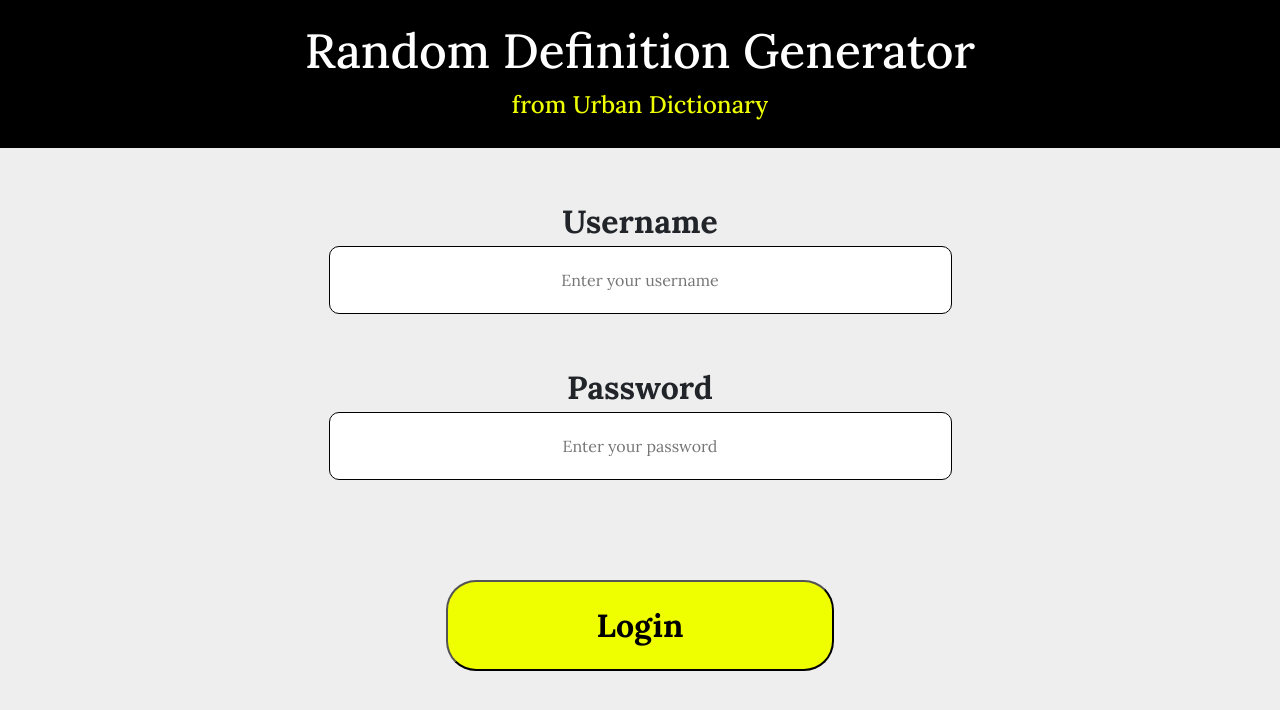
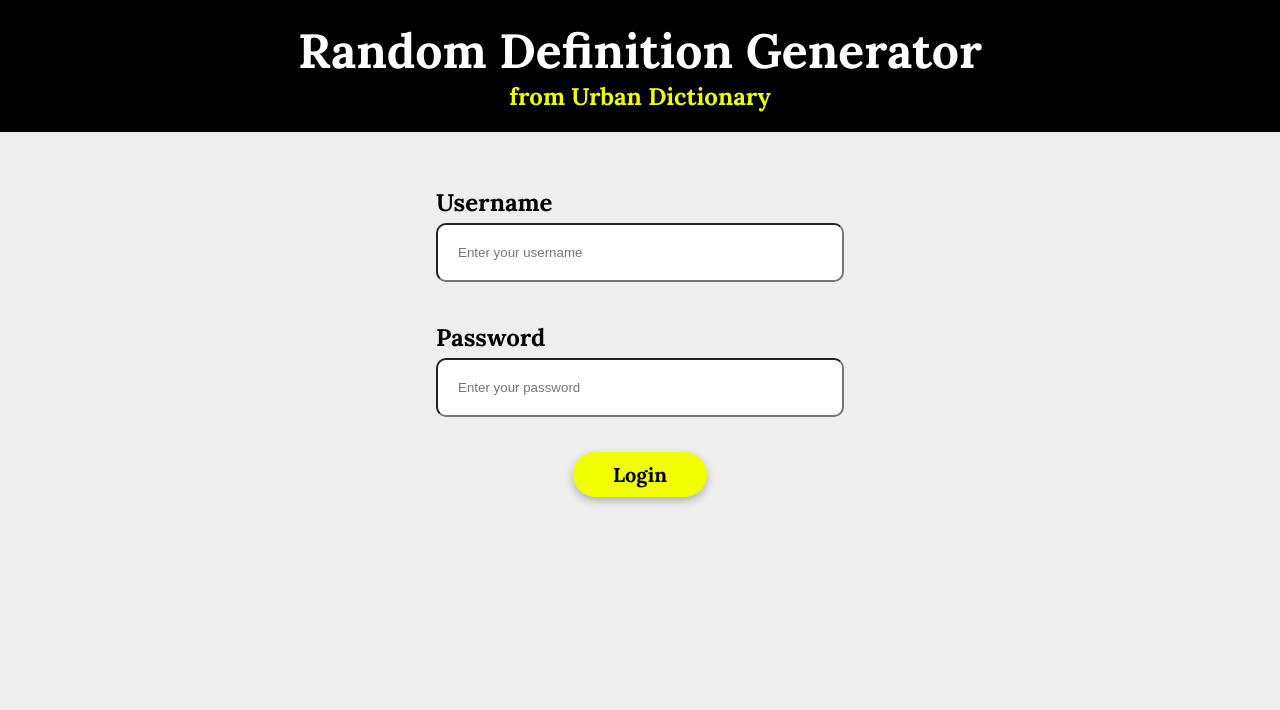
Before and after one commit to BK-sensei/-Test-UrbanDictionary-React, a React (Create React App) app: page / in a window 1280 px wide. Shown: the top 710 px of the page. Built offline with nearby package versions, Linux system fonts and the light colour scheme.

Commit message:
ajout d'une page NotFound et amelioration du style des pages

```diff
--- a/package.json
+++ b/package.json
@@ -6,7 +6,6 @@
     "@testing-library/jest-dom": "^5.16.2",
     "@testing-library/react": "^12.1.3",
     "@testing-library/user-event": "^13.5.0",
-    "bootstrap": "^5.1.3",
     "formik": "^2.2.9",
     "react": "^17.0.2",
     "react-dom": "^17.0.2",
--- a/src/App.js
+++ b/src/App.js
@@ -1,11 +1,11 @@
 import React from 'react';
 import { BrowserRouter, Routes, Route } from 'react-router-dom';
 
-import 'bootstrap/dist/css/bootstrap.min.css'
 import '../src/App.css'
 
 import Home from './pages/Home'
 import Generator from './pages/Generator'
+import NotFound from './pages/NotFound';
 
 const App = () => {
   return (
@@ -14,6 +14,7 @@
           <Route exact path='/' element={ <Home /> } />
           <Route path='/generator' element={ <Generator />} />
           <Route path='/generator/*' element={ <Generator />} />
+          <Route path='*' element={ <NotFound />} />
       </Routes>
     </BrowserRouter>
   );
--- a/src/pages/Generator.js
+++ b/src/pages/Generator.js
@@ -34,12 +34,16 @@
 
 const Button = styled.button`
     background: #134FE5;
+    border: none;
     border-radius: 30px;
     color: #EFFF00;
-    font-weight: bold;
+    font-family: 'Lora', serif;
+    font-size: 20px;
+    font-weight: 700;
     filter: drop-shadow(0px 4px 4px rgba(0, 0, 0, 0.25));
-    padding: 10px;
+    padding: 10px 20px;
     margin-bottom: 30px;
+    cursor: pointer;
 `
 
 const Generator = () => {
@@ -60,7 +64,6 @@
     }
 
     const handleRandomClick = () => {
-        const randomDefinition = Math.floor(Math.random() * 10 + 1)
         getDefinition()
     }
 
--- a/src/pages/Home.js
+++ b/src/pages/Home.js
@@ -5,53 +5,65 @@
 import styled from 'styled-components'
 import Header from '../components/Header';
 
-const SubmitButton = styled.input`
-    margin-top:100px;
-    width: 388px;
-    height: 91px;
-    font-family: Lora;
-    font-style: normal;
-    font-weight: bold;
-    font-size: 32px;
-    line-height: 41px;
-    text-align: center;
-
-    background: #EFFF00;
-    border-radius: 30px;
+const HomeContainer = styled.div`
+    display: flex;
+    flex-direction: column;
+    justify-content: center;
+    align-items: center;
 `
 
-const Form = styled.form`
-text-align:center;
-margin-top:50px;
+const LoginContainer = styled.div`
+    width: 35%;
+    padding: 20px;
+    margin: 30px;
 `
 
-const Center = styled.div`
-margin-top:50px;
-margin-bot:50px;
-`
-
-
-const TextBox = styled.input`
-width: 623px;
-height: 68px;
-text-align:center;
-background: #FFFFFF;
-border: 1px solid #000000;
-box-sizing: border-box;
-border-radius: 10px;
+const InputContainer = styled.div`
+    display: flex;
+    flex-direction: column;
+    margin-bottom: 30px;
 `
 
 const Label = styled.label`
+    font-family: 'Lora', serif;
+    font-size: 24px;
+    line-height: 41px;
+    font-weight: 700;
+`
 
-font-family: Lora;
-font-style: normal;
-font-weight: bold;
-font-size: 32px;
-text-align:center;
+const TextBox = styled.input`
+    border-radius: 10px;
+    padding: 20px;
+    margin-bottom: 5px;
+`
+
+const ErrorMessage = styled.span`
+    font-size: 14px;
+    color: red;
+    padding-left: 10px;
+`
+
+const ButtonContainer = styled.div`
+    display: flex;
+    justify-content: center;
+`
+
+const SubmitButton = styled.button`
+    background: #EFFF00;
+    border: none;
+    border-radius: 30px;
+    color: black;
+    font-family: 'Lora', serif;
+    font-size: 20px;
+    font-weight: 700;
+    filter: drop-shadow(0px 4px 4px rgba(0, 0, 0, 0.25));
+    padding: 10px 40px;
+    margin-bottom: 30px;
+    cursor: pointer;
 `
 
 const Home = () => {
-    let navigate = useNavigate();
+    const navigate = useNavigate();
 
     const formik = useFormik({
         initialValues: {
@@ -60,7 +72,7 @@
         },
         onSubmit: values => {
           console.log(values);
-          navigate("generator", { replace: true });
+          navigate("/generator");
         },
         validationSchema: Yup.object().shape({
             username: Yup.string()
@@ -69,18 +81,18 @@
           password: Yup.string()
               .required("Password is required")
               .min(6, "Password must contain a minimum of 6 characters")
-          }),
+        }),
+        validateOnChange: false,
       })
 
     return (
-        <div>
+        <HomeContainer>
             <Header/>
-            <Form onClick={formik.handleSubmit}>
-                <Center>
-                    <div>
-                        <Label htmlFor="username" >Username</Label>
-                    </div>
-                    <div>
+
+            <LoginContainer>
+                <form onClick={formik.handleSubmit}>
+                    <InputContainer>
+                        <Label htmlFor="username">Username</Label>
                         <TextBox
                             name="username"
                             type="text"
@@ -88,14 +100,13 @@
                             value={formik.values.username}
                             onChange={formik.handleChange}
                         />
-                        {formik.errors.username && <p>{formik.errors.username}</p>}
-                    </div>
-                </Center>
-                <Center>
-                    <div>
-                        <Label htmlFor="password" >Password</Label>
-                    </div>
-                    <div>
+                        <ErrorMessage>
+                            {formik.errors.username && <p>{formik.errors.username}</p>}
+                        </ErrorMessage>
+                    </InputContainer>
+
+                    <InputContainer>
+                        <Label htmlFor="password">Password</Label>
                         <TextBox
                             name="password"
                             type="password"
@@ -103,13 +114,18 @@
                             value={formik.values.password}
                             onChange={formik.handleChange}
                         />
-                        {formik.errors.password && <p>{formik.errors.password}</p>}
-                    </div>
-                </Center>
-                <SubmitButton type="submit" value="Login"></SubmitButton>
+                        <ErrorMessage>
+                            {formik.errors.password && <p>{formik.errors.password}</p>}
+                        </ErrorMessage>
+                    </InputContainer>
 
-            </Form>
-        </div>
+                    <ButtonContainer>
+                        <SubmitButton type="submit">Login</SubmitButton>
+                    </ButtonContainer>
+
+                </form>
+            </LoginContainer>
+        </HomeContainer>
     );
 };
 
--- /dev/null
+++ b/src/pages/NotFound.js
@@ -0,0 +1,46 @@
+import React from 'react';
+import { Link } from 'react-router-dom';
+import styled from 'styled-components'
+
+import Header from '../components/Header';
+
+const ErrorContainer = styled.div`
+    display: flex;
+    flex-direction: column;
+    justify-content: center;
+    align-items: center;
+    margin-top: 50px;
+`
+const Error404 = styled.h3`
+    font-family: 'Lora', serif;
+    font-size: 30px;
+    font-weight: 700;
+`
+const ButtonBackHome = styled.button`
+    background: black;
+    color: yellow;
+    font-family: 'Lora', serif;
+    font-size: 20px;
+    font-weight: 700;
+    border: none;
+    border-radius: 30px;
+    padding: 10px 20px;
+    margin-top: 30px;
+    cursor: pointer;
+`
+
+const NotFound = () => {
+    return (
+        <>
+            <Header />
+            <ErrorContainer>
+                <Error404>This page does not exist :(</Error404>
+                <Link to='/'>
+                    <ButtonBackHome type='button'>Back to Home</ButtonBackHome>
+                </Link>
+            </ErrorContainer>
+        </>
+    );
+};
+
+export default NotFound;
```
Also changed, not shown: 1 other file (tests, documents, lock files or other folders).
